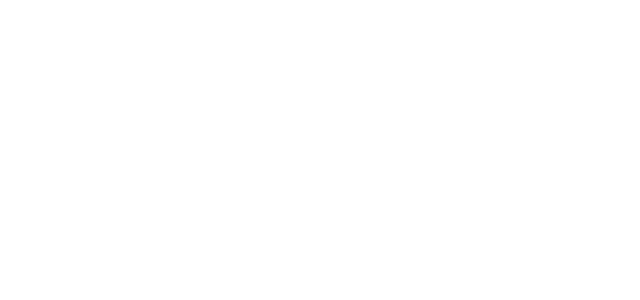
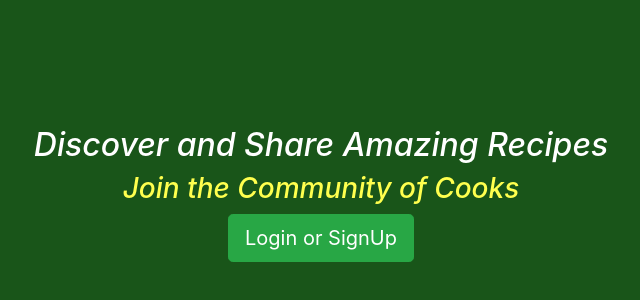
Before and after one commit to Vansh2204/RECIPESHARING-WEBAPP-FRONTEND, a React (Create React App) app: page / in a window 1280 px wide. Before the commit this address had no page. Shown: the part 206-506 px from the top of the page, without its empty margins (319-959 px from the left). Built offline with nearby package versions, Linux system fonts and the light colour scheme.

Commit message:
Demo page for login signup authentication

```diff
--- a/src/Components/Content.js
+++ b/src/Components/Content.js
@@ -17,10 +17,10 @@
 
 
 
-
     const formattedrecipes = data.map((item) => {
 
         return (
+
             <>
             <div className="background"></div>
                     <div class="content card mx-auto">
@@ -34,9 +34,9 @@
                             <a class="btn btn-dark mb-3" style={{color:"white"}}>Description...</a>
                             </Link>
                         </div>
-                        {/* <div class="recipebody">
+                        <div class="recipebody">
                         <img src={item.RecipeImage} class="card-img-top " alt="..." style={{ height: "55vh", width: "70vh" }} />
-                        </div> */}
+                        </div>
 
                     </div>
 
@@ -50,4 +50,5 @@
 
 
 
+
 }
--- /dev/null
+++ b/src/Components/Homepage.js
@@ -0,0 +1,16 @@
+import React from "react"
+
+export function Homepage() {
+    return (
+        <>
+            <div className="background"></div>
+            <div className="d-flex vh-100 justify-content-center align-items-center" style={{overflow:"auto"}}>
+                <div className="text-center animated fadeIn">
+                    <h2 class="head card-text">Discover and Share Amazing Recipes</h2>
+                    <h3 class="tag card-text">Join the Community of Cooks</h3>
+                    <button className="btn btn-success btn-lg mx-2 animated bounceIn">Login or SignUp</button>
+                </div>
+            </div>
+        </>
+    )
+}
--- a/src/index.css
+++ b/src/index.css
@@ -18,7 +18,7 @@
 }
 
 .background {
-  background-image: url(background.png);
+  background-color: rgb(25, 85, 25);
   position: fixed;
   background-position: center;
   top: 0;
@@ -27,6 +27,7 @@
   height: 100%;
   z-index: -1;
 }
+
 
 .card {
   position: relative;
@@ -52,3 +53,38 @@
   float: left;
 
 }
+
+.animated {
+  animation-duration: 5s;
+  animation-fill-mode: both;
+}
+
+.head{
+
+  font-style: italic;
+  color: white;
+}
+.tag{
+
+  font-style: oblique;
+  color: rgb(255, 255, 78);
+}
+
+@keyframes fadeIn {
+  from {
+    opacity: 0;
+  }
+  to {
+    opacity: 1;
+  }
+}
+
+.fadeIn {
+  animation-name: fadeIn;
+}
+
+
+
+.bounceIn {
+  animation-name: bounceIn;
+}
--- a/src/index.js
+++ b/src/index.js
@@ -10,6 +10,7 @@
 import { Right_Sidebar } from './Components/Right_Sidebar';
 import { Content } from './Components/Content';
 import { Description } from './Components/Description';
+import { Homepage } from './Components/Homepage';
 
 const root = ReactDOM.createRoot(document.getElementById('root'));
 root.render(
@@ -19,6 +20,7 @@
   <Content/> */}
     <BrowserRouter>
       <Routes>
+        <Route path='/' element={<Homepage/>}></Route>
         <Route path='/recipes' element={<Content />}></Route>
         <Route path='/recipe/:id' element={<Description/>}></Route>
 
```
Also changed, not shown: src/bgthali.png (added).
